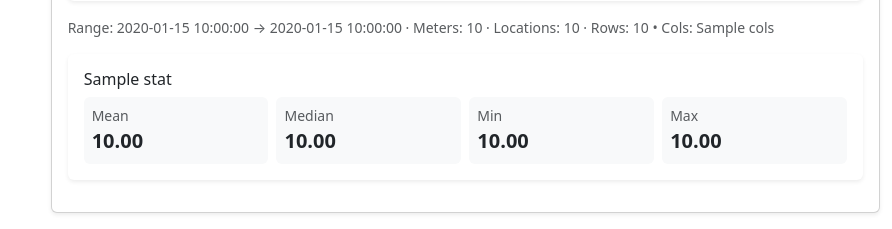
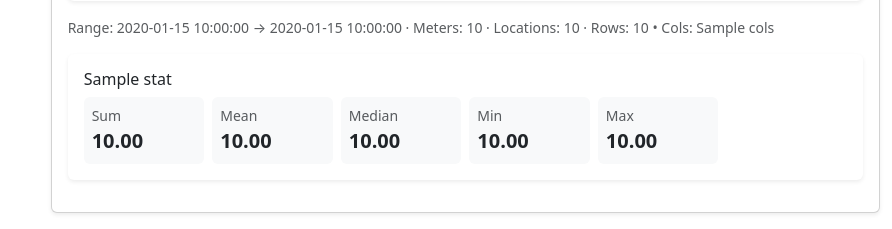
Before and after one commit to NEDCo-data-visualization-app/NEDCO_data_viz_app, a Flask app: template volta/templates/index.html in a window 1280 px wide. Shown: the part 1275-1504 px from the top of the page, without its empty margins (388-1280 px from the left). Run offline with Flask 3, Linux system fonts and the light colour scheme; the template is opened without the code that fills it: most values are stand-ins (such as "Sample title", 1, 10 or a date in 2020); data that the repository does not hold is empty.

Commit message:
added sum

```diff
--- a/volta/services/datastore.py
+++ b/volta/services/datastore.py
@@ -83,6 +83,7 @@ class DataStore:
                 if len(s) > 0:
                     stats[key] = {
                         "label": label,
+                        "sum": float(s.sum()),
                         "mean": float(s.mean()),
                         "median": float(s.median()),
                         "min": float(s.min()),
--- a/volta/templates/index.html
+++ b/volta/templates/index.html
@@ -172,28 +172,34 @@
                   <h6 class="mb-0">{{ s.label }}</h6>
                 </div>
                 <div class="row g-2">
-                  <div class="col-6 col-md-3">
+                  <div class="col-6 col-md-4 col-xl-2">
+                    <div class="p-2 bg-light rounded">
+                      <div class="text-muted small">Sum</div>
+                      <div class="fs-5 fw-semibold text-nowrap">{{ "{:,.2f}".format(s.sum) }}</div>
+                    </div>
+                  </div>
+                  <div class="col-6 col-md-4 col-xl-2">
                     <div class="p-2 bg-light rounded">
                       <div class="text-muted small">Mean</div>
-                      <div class="fs-5 fw-semibold">{{ "{:,.2f}".format(s.mean) }}</div>
+                      <div class="fs-5 fw-semibold text-nowrap">{{ "{:,.2f}".format(s.mean) }}</div>
                     </div>
                   </div>
-                  <div class="col-6 col-md-3">
+                 <div class="col-6 col-md-4 col-xl-2">
                     <div class="p-2 bg-light rounded">
                       <div class="text-muted small">Median</div>
-                      <div class="fs-5 fw-semibold">{{ "{:,.2f}".format(s.median) }}</div>
+                      <div class="fs-5 fw-semibold text-nowrap">{{ "{:,.2f}".format(s.median) }}</div>
                     </div>
                   </div>
-                  <div class="col-6 col-md-3">
+                  <div class="col-6 col-md-4 col-xl-2">
                     <div class="p-2 bg-light rounded">
                       <div class="text-muted small">Min</div>
-                      <div class="fs-5 fw-semibold">{{ "{:,.2f}".format(s.min) }}</div>
+                      <div class="fs-5 fw-semibold text-nowrap">{{ "{:,.2f}".format(s.min) }}</div>
                     </div>
                   </div>
-                  <div class="col-6 col-md-3">
+                  <div class="col-6 col-md-4 col-xl-2">
                     <div class="p-2 bg-light rounded">
                       <div class="text-muted small">Max</div>
-                      <div class="fs-5 fw-semibold">{{ "{:,.2f}".format(s.max) }}</div>
+                      <div class="fs-5 fw-semibold text-nowrap">{{ "{:,.2f}".format(s.max) }}</div>
                     </div>
                   </div>
                 </div>
```
